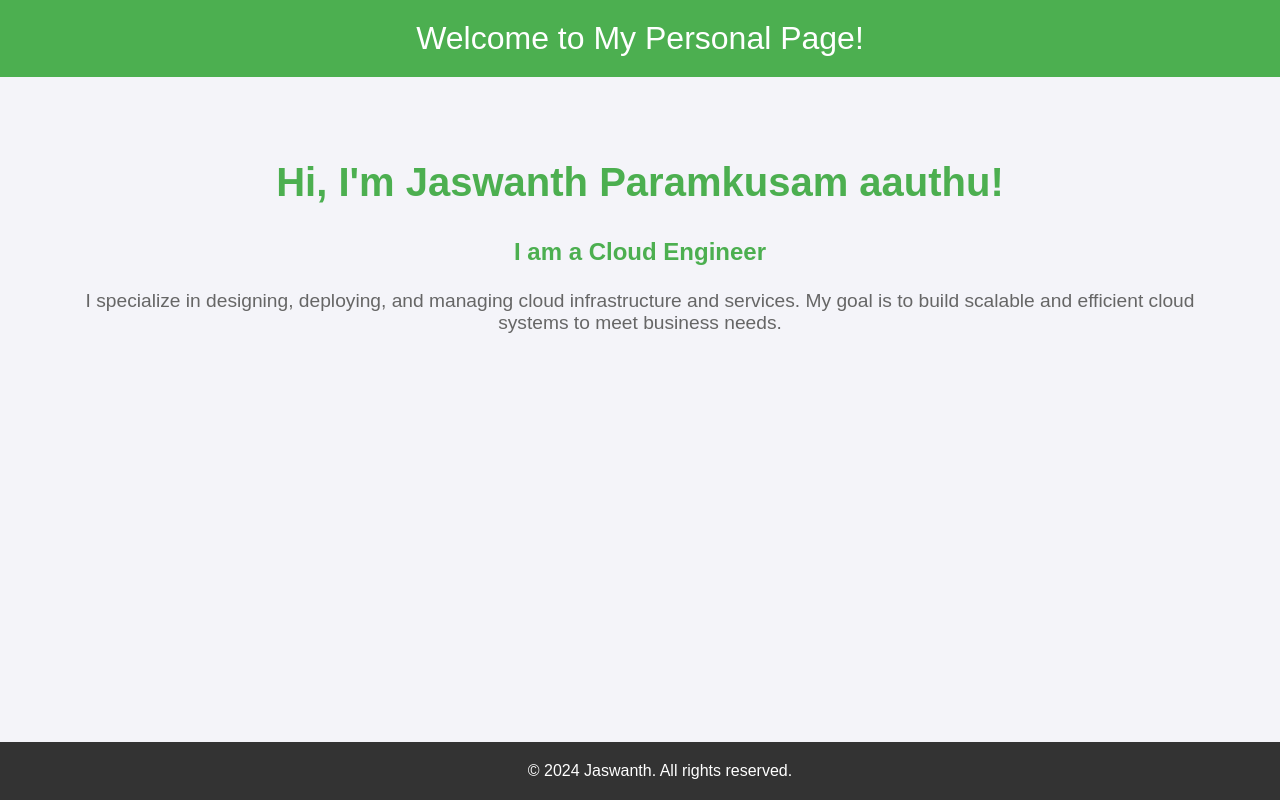
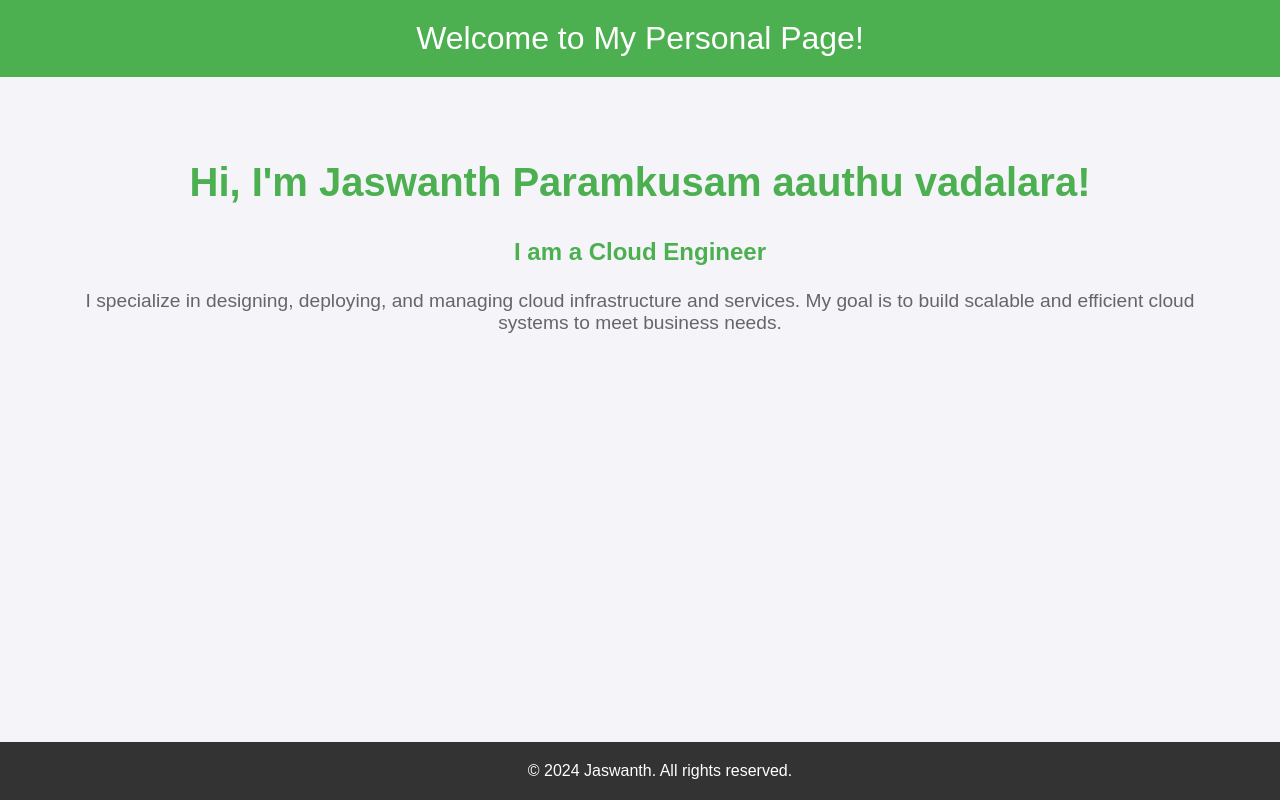
Before and after one commit to jaswanthparamkusam/Isol-assessment, a plain HTML site: page index.html in a window 1280 px wide. Shown: the top 800 px of the page. Drawn offline with Linux system fonts and the light colour scheme.

Commit message:
Update index.html aathu vadulu

```diff
--- a/index.html
+++ b/index.html
@@ -53,7 +53,7 @@
     </header>
 
     <section>
-        <h1>Hi, I'm Jaswanth Paramkusam aauthu!</h1>
+        <h1>Hi, I'm Jaswanth Paramkusam aauthu vadalara!</h1>
         <p class="profession">I am a Cloud Engineer</p>
         <p>I specialize in designing, deploying, and managing cloud infrastructure and services. My goal is to build scalable and efficient cloud systems to meet business needs.</p>
     </section>
```
